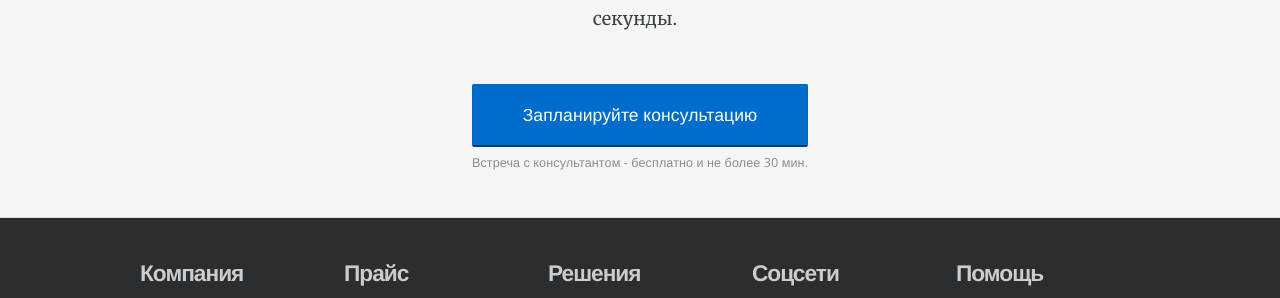
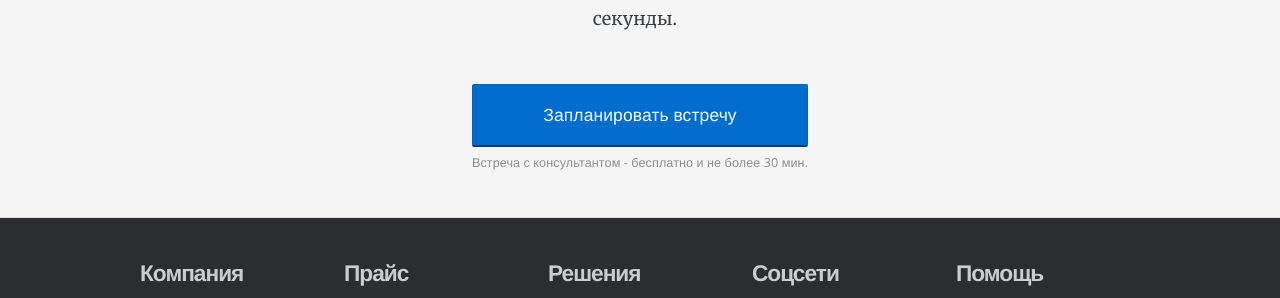
Before and after one commit to RakhimyanTim/enblabs.github.io, a Jekyll site: the page built from pages/index.html, in a window 1280 px wide. Shown: the part 898-1196 px from the top of the page. Built offline with Jekyll 4.4.1, drawn with Linux system fonts in a browser that asks for light colours; nearby versions of some CDN libraries.

Commit message:
Update index.html

```diff
--- a/pages/index.html
+++ b/pages/index.html
@@ -39,7 +39,7 @@
 	<div class="container">
 		<div style="text-align: center;">
 			<div style="display: inline-block;">
-					<a href="https://meetme.so/walkingstartup" class="btn btn-block btn-centered btn-large btn-primary sign-up" style="display: inherit;">Запланируйте консультацию</a>
+					<a href="https://meetme.so/walkingstartup" class="btn btn-block btn-centered btn-large btn-primary sign-up" style="display: inherit;">Запланировать встречу</a>
 				<span class="btn-sub-text">Встреча с консультантом - бесплатно и не более 30 мин.</span>
 			</div>
 		</div>
```
